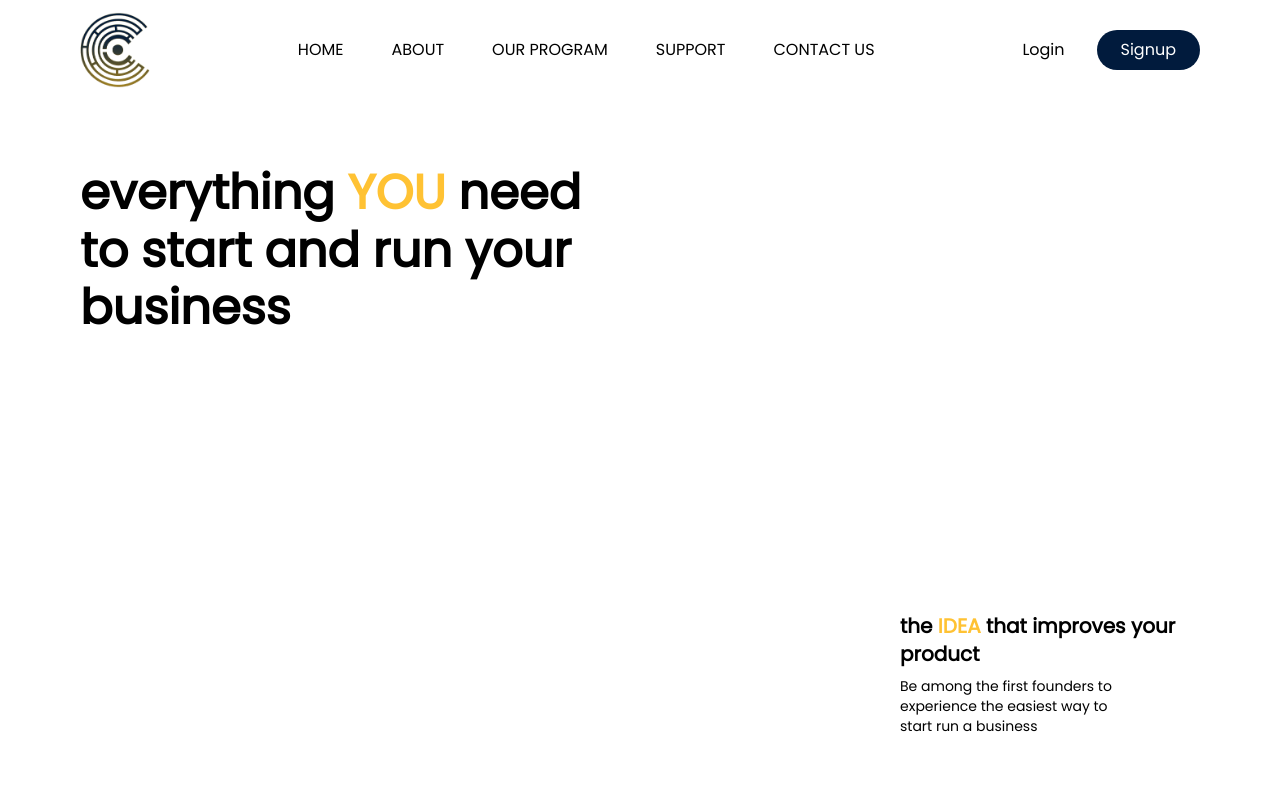
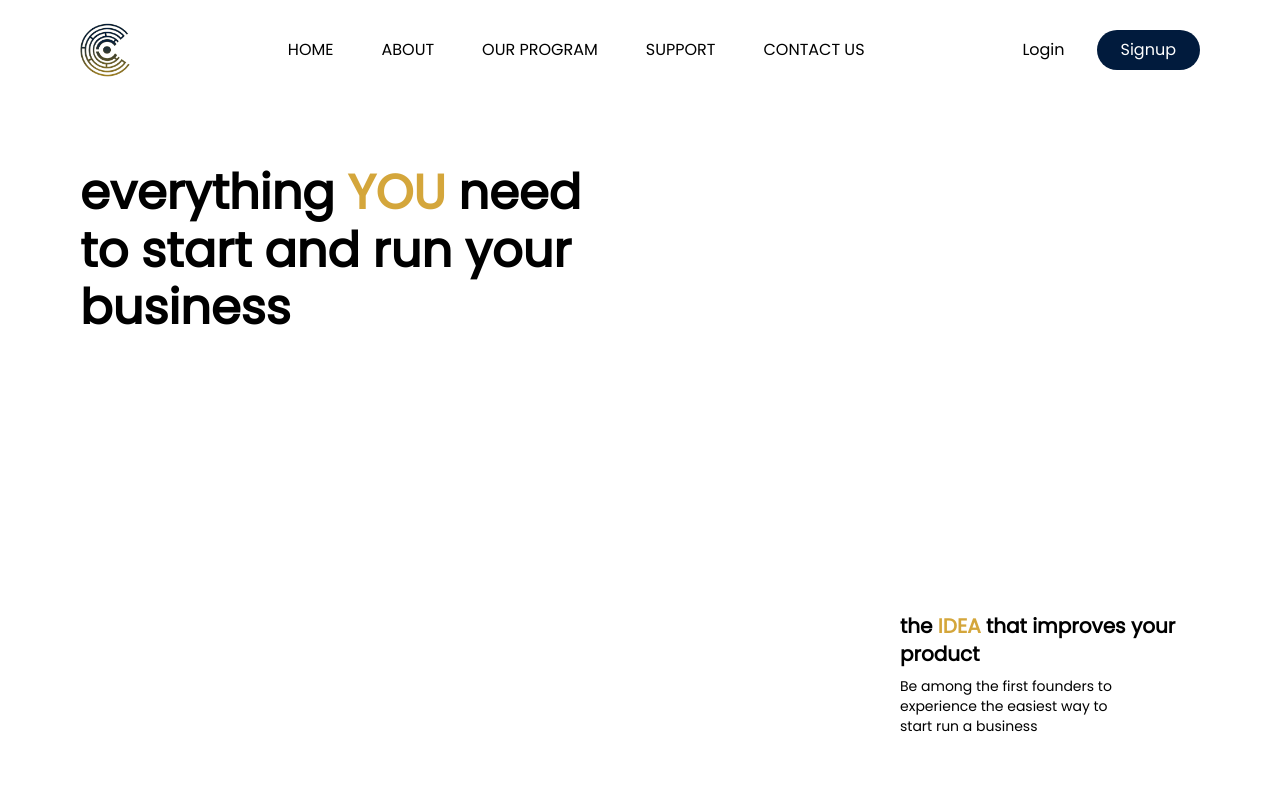
Before and after one commit to cruxnd/cruxnd, a Next.js app: page / in a window 1280 px wide. Shown: the top 800 px of the page. Built offline with nearby package versions, Linux system fonts and the light colour scheme.

Commit message:
fix: worked on the color and overflow error

```diff
--- a/components/MobileNav.tsx
+++ b/components/MobileNav.tsx
@@ -14,7 +14,7 @@ export default function MobileNav() {
 
 
   return (
-    <nav className="flex justify-between items-center lg:hidden px-6 py-4 relative overflow-x-hidden">
+    <nav className="flex justify-between items-center lg:hidden px-6 py-4 relative">
       <Link href="/" className="z-20">
         <Image
           src="/images/logo.png"
@@ -33,7 +33,7 @@ export default function MobileNav() {
         onClick={handleShowMenu}
       />
 
-      <div className={`absolute z-10 w-screen h-screen bg-white px-6 py-4 duration-300 ${isMenuOpen === true ? 'top-0 left-0' : 'top-full left-full'}`}>
+      <div className={`absolute z-10 w-screen h-screen bg-white px-6 py-4 duration-300 ${isMenuOpen === true ? 'top-0 left-0' : 'top-full left-full hidden'}`}>
 
       </div>
     </nav>
--- a/components/Navbar.tsx
+++ b/components/Navbar.tsx
@@ -8,8 +8,8 @@ export default function Navbar() {
         <Image
           src="/images/logo.png"
           alt="logo"
-          width={70}
-          height={70}
+          width={50}
+          height={50}
           className=""
         />
       </Link>
--- a/tailwind.config.ts
+++ b/tailwind.config.ts
@@ -10,7 +10,7 @@ const config: Config = {
     extend: {
       colors: {
         gold: {
-          1: '#FFC233',
+          1: '#D4A63B',
         },
         blue: {
           1: '#011B3D'
```
